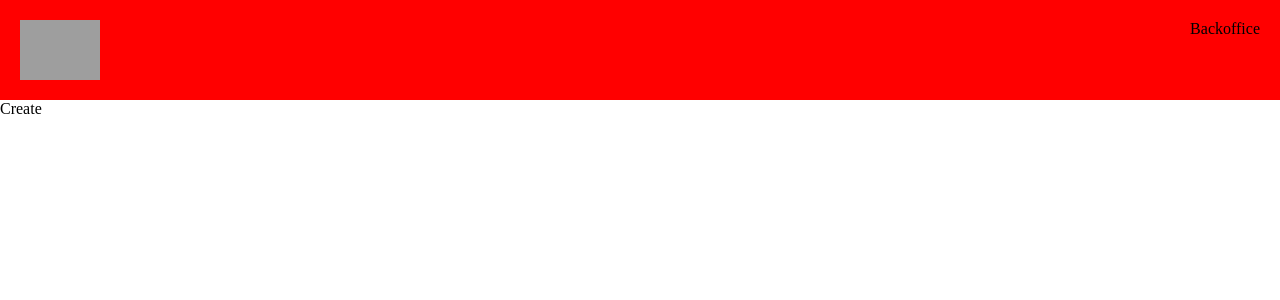
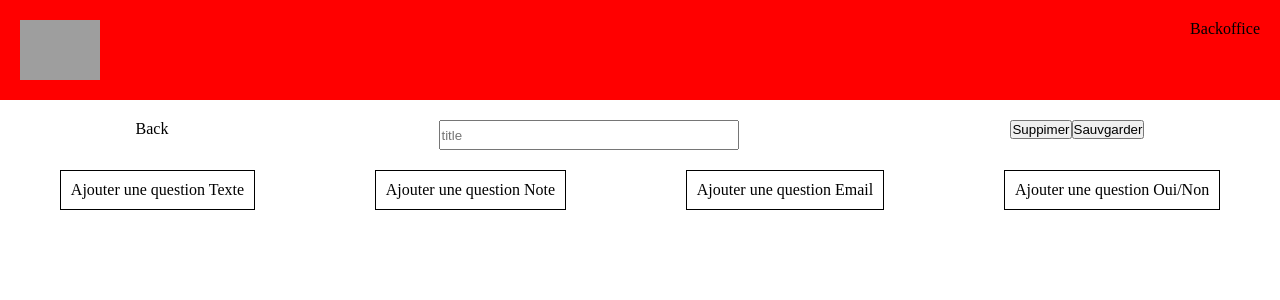
Before and after one commit to MarcinWidz/form-ally-front, a React (Create React App) app: page /backoffice/create in a window 1280 px wide. Shown: the top 300 px of the page. Built offline with nearby package versions, Linux system fonts and the light colour scheme; grey boxes are pictures that could not be loaded.

Commit message:
big logic change. Commit for backup purposes

```diff
--- a/package.json
+++ b/package.json
@@ -6,6 +6,7 @@
     "@testing-library/jest-dom": "^5.11.4",
     "@testing-library/react": "^11.1.0",
     "@testing-library/user-event": "^12.1.10",
+    "axios": "^0.21.1",
     "react": "^17.0.2",
     "react-dom": "^17.0.2",
     "react-router-dom": "^5.2.1",
--- a/src/Components/FormUserFront/FormUserFront.css
+++ b/src/Components/FormUserFront/FormUserFront.css
@@ -3,3 +3,38 @@
   height: 150px;
   border: solid black 1px;
 }
+
+.note-field {
+  width: 50px;
+  height: 50px;
+  border-radius: 0;
+  text-decoration: none;
+}
+
+/* Hide the browser's default radio button */
+.input-div input {
+  position: absolute;
+  opacity: 0;
+  cursor: pointer;
+  height: 25px;
+  width: 25px;
+}
+
+.input-div input:checked ~ .note-field {
+  background-color: red;
+}
+
+.input-div input:checked {
+  background-color: red;
+}
+
+/* Create a custom radio button */
+.note-field {
+  height: 25px;
+  width: 25px;
+  border: solid black 1px;
+  display: flex;
+  justify-content: center;
+  align-items: center;
+  cursor: pointer;
+}
--- /dev/null
+++ b/src/Components/QuestionComponent/QuestionComponent.css
@@ -0,0 +1,10 @@
+.question-component {
+  display: flex;
+  justify-content: space-between;
+  margin: 20px;
+}
+
+.input-field {
+  width: 300px;
+  height: 50px;
+}
--- /dev/null
+++ b/src/Components/QuestionComponent/QuestionComponent.js
@@ -0,0 +1,53 @@
+import ".//QuestionComponent.css";
+import { useState } from "react";
+
+function QuestionComponent({ order, type, body, setBody, setAlert }) {
+  const [updated, setUpdated] = useState(false);
+
+  const handleChange = (event) => {
+    setBody({ value: event.target.value });
+    setUpdated(!updated);
+  };
+
+  let input;
+
+  // if (type === "text") {
+  //   input = (
+  //     <input type='text' onChange={handleChange} className='text-field'></input>
+  //   );
+  // } else if (type === "email") {
+  //   input = (
+  //     <input
+  //       type='email'
+  //       onChange={handleChange}
+  //       className='text-field'
+  //     ></input>
+  //   );
+  // } else if (type === "note") {
+  // }
+
+  return (
+    <div>
+      <div className='question-component'>
+        <div className='order-type'>
+          {order} {type}
+        </div>
+        <input
+          type='text'
+          onChange={handleChange}
+          className='input-field'
+        ></input>
+
+        <div style={{ display: "flex" }}>
+          <div className='shuffle-up'>up</div>
+          <div className='shuffle-down'>down</div>
+          <div className='delete'>delete</div>
+        </div>
+      </div>
+    </div>
+  );
+}
+
+export default QuestionComponent;
+
+// if (/^\w+([\.-]?\w+)*@\w+([\.-]?\w+)*(\.\w{2,3})+$/.test(body))
--- a/src/Containers/BackofficeCreate/BackofficeCreate.css
+++ b/src/Containers/BackofficeCreate/BackofficeCreate.css
@@ -0,0 +1,22 @@
+.header {
+  margin-top: 20px;
+  display: flex;
+  justify-content: space-around;
+}
+
+.title {
+  width: 300px;
+  height: 30px;
+}
+
+.questions {
+  margin-top: 20px;
+  display: flex;
+  justify-content: space-around;
+}
+
+.questions div {
+  border: solid 1px black;
+  padding: 10px;
+  cursor: pointer;
+}
--- a/src/Containers/BackofficeCreate/BackofficeCreate.js
+++ b/src/Containers/BackofficeCreate/BackofficeCreate.js
@@ -1,8 +1,158 @@
-import React from "react";
+import { useState, useEffect } from "react";
 import "./BackofficeCreate.css";
+import axios from "axios";
+import QuestionComponent from "../../Components/QuestionComponent/QuestionComponent";
+import colors from "../../assets/themes.json";
 
 function BackofficeCreate() {
-  return <div>Create</div>;
+  const [title, setTitle] = useState("");
+  const [slug, setSlug] = useState();
+  const [alert, setAlert] = useState();
+  const [questionComponent, setQuestionComponent] = useState([]);
+  const [questionsData, setQuestionsData] = useState([]);
+  const [order, setOrder] = useState(1);
+  const [body, setBody] = useState();
+  const [updated, setUpdated] = useState(false);
+
+  const handleInputChange = (event) => {
+    const value = event.target.value;
+    setTitle(value);
+    console.log(value);
+  };
+
+  const handleSaveClick = async () => {
+    if (!title) {
+      setAlert("Le titre du formulaire ne peux pas être vide");
+      return;
+    } else {
+      setAlert(null);
+      try {
+        const response = await axios.post(
+          "http://localhost:3000/backoffice/create",
+          {
+            title: title,
+            slug: title,
+            theme: colors,
+            questions: questionsData,
+          }
+        );
+        console.log(response.data);
+      } catch (error) {
+        console.log(error.message);
+      }
+    }
+  };
+
+  const handleQuestionSave = async () => {
+    try {
+      const response = axios.post(
+        "http://localhost:3000/backoffice/create/questions",
+        {
+          body: "",
+          order: 1,
+          type: "",
+        }
+      );
+      console.log(response.data);
+    } catch (error) {
+      console.log(error.message);
+    }
+  };
+
+  const handleQuestionCreation = (type) => {
+    // on the first click only the component is pushed so it can be displayed, but no data is pushed as it would set the first element of the array to undefined.
+
+    if (order === 0) {
+      setOrder(order + 1);
+      const copy = [...questionComponent];
+      copy.push(
+        <QuestionComponent
+          order={order}
+          type={`${type}`}
+          body={body}
+          setBody={setBody}
+          setAlert={setAlert}
+        />
+      );
+      setQuestionComponent(copy);
+      setUpdated(!updated);
+      console.log("questionsData:", questionsData);
+    } else {
+      setOrder(order + 1);
+      const copy2 = [...questionsData];
+      copy2.push({
+        body: body,
+        order: order,
+        type: type,
+      });
+      setQuestionsData(copy2);
+      const copy = [...questionComponent];
+      copy.push(
+        <QuestionComponent
+          order={order}
+          type={`${type}`}
+          body={body}
+          setBody={setBody}
+          setAlert={setAlert}
+          questionComponent={questionComponent}
+        />
+      );
+      setQuestionComponent(copy);
+      setUpdated(!updated);
+      console.log("questionsData:", questionsData);
+    }
+  };
+
+  return (
+    <div>
+      <div className='header'>
+        <div>Back</div>
+        <input
+          onChange={handleInputChange}
+          className='title'
+          placeholder='title'
+          type='text'
+        ></input>
+        <div>
+          <button>Suppimer</button>
+          <button onClick={handleSaveClick}>Sauvgarder</button>
+        </div>
+      </div>
+      <p style={{ color: "red" }}>{alert}</p>
+      <div className='questions'>
+        <div
+          onClick={() => {
+            handleQuestionCreation("text");
+          }}
+        >
+          Ajouter une question Texte
+        </div>
+        <div
+          onClick={() => {
+            handleQuestionCreation("note");
+          }}
+        >
+          Ajouter une question Note
+        </div>
+        <div
+          onClick={() => {
+            handleQuestionCreation("email");
+          }}
+        >
+          Ajouter une question Email
+        </div>
+        <div
+          onClick={() => {
+            handleQuestionCreation("yes/no");
+          }}
+        >
+          Ajouter une question Oui/Non
+        </div>
+      </div>
+      {/* <AddQuestion></AddQuestion> */}
+      <div className='questions-container'>{questionComponent}</div>
+    </div>
+  );
 }
 
 export default BackofficeCreate;
```
Also changed, not shown: src/Components/FormUserFront/FormUserFront.js (+18 -0 lines), src/Containers/BackofficeHome/BackofficeHome.js (+16 -0 lines), 1 other file (tests, documents, lock files or other folders).
